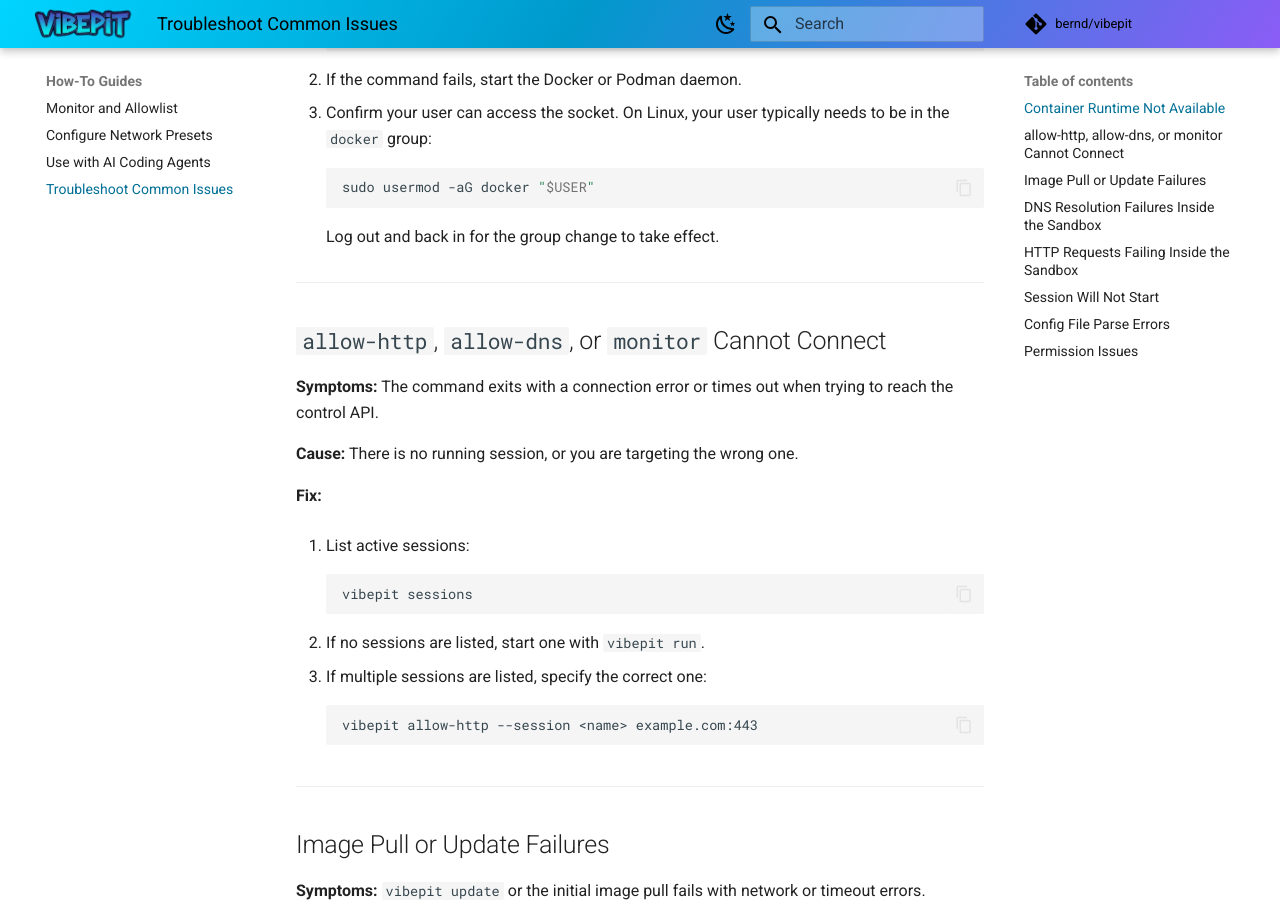
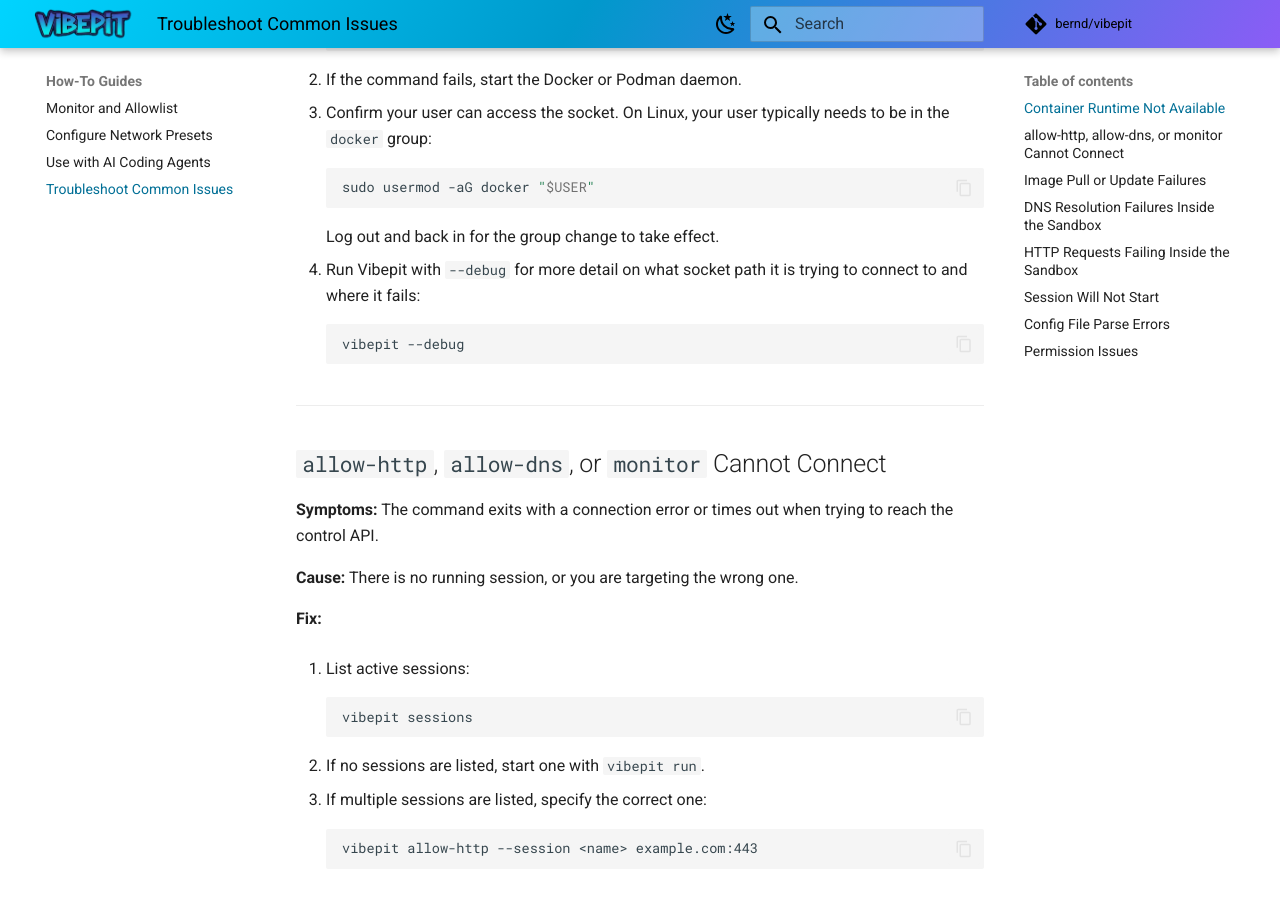
Before and after one commit to bernd/vibepit, an MkDocs documentation site: the page built from docs/content/how-to/troubleshooting.md, in a window 1280 px wide and 900 px high, scrolled down 711 px. Built offline with MkDocs 1.6.1 and Material for MkDocs 9.7.7, drawn with Linux system fonts in a browser that asks for light colours; comment, search, counter and statistics services are not loaded.

Commit message:
Mention --debug flag for troubleshooting socket issues
Co-Authored-By: Claude Opus 4.6 <noreply@anthropic.com>

````diff
--- a/docs/content/how-to/troubleshooting.md
+++ b/docs/content/how-to/troubleshooting.md
@@ -34,6 +34,13 @@ permission to access its socket.
     ```
 
     Log out and back in for the group change to take effect.
+
+4. Run Vibepit with `--debug` for more detail on what socket path it is trying
+   to connect to and where it fails:
+
+    ```bash
+    vibepit --debug
+    ```
 
 ---
 
````
